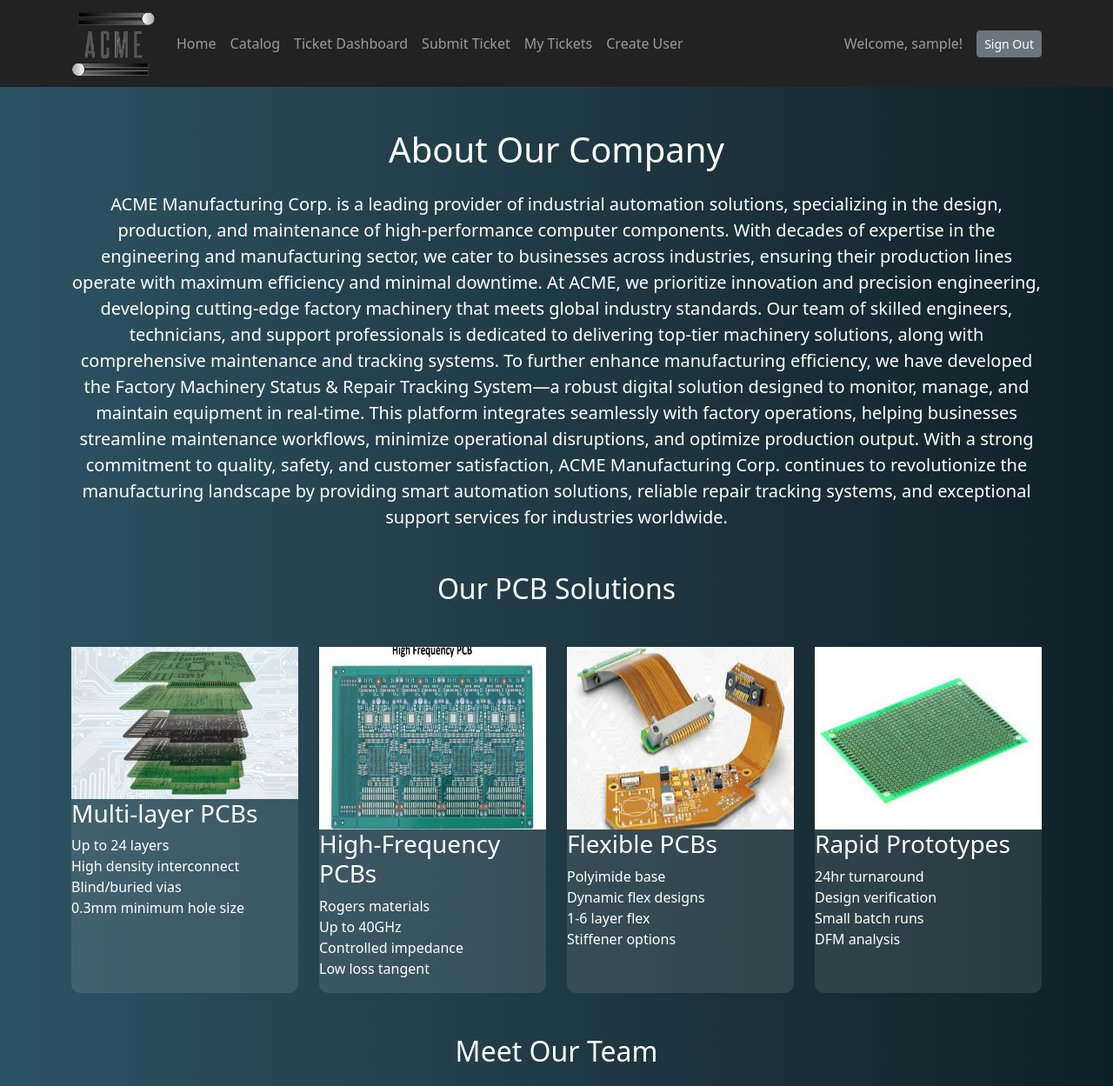
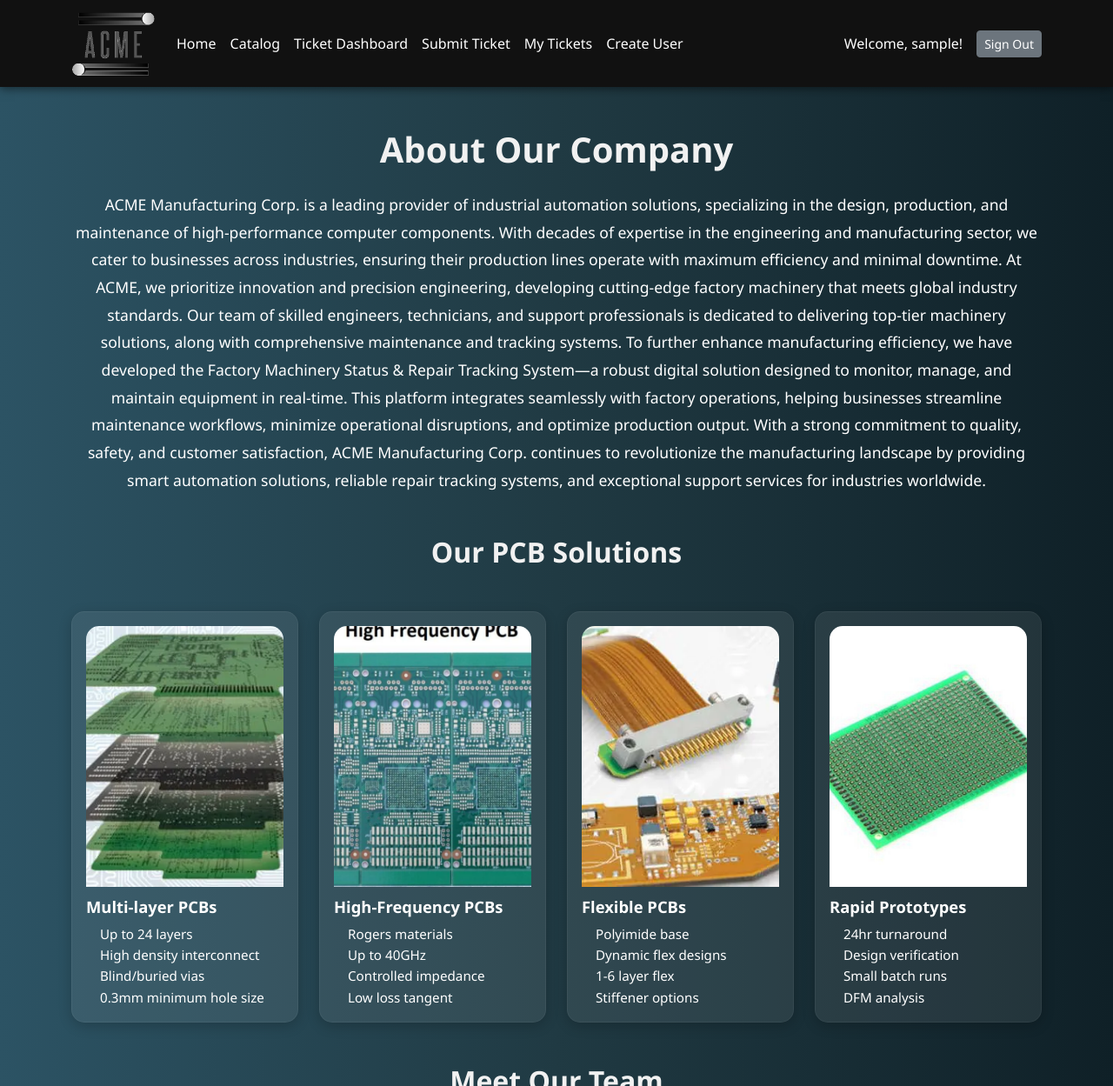
Before and after one commit to Ronghui-Lin/ee1037-groupg, a Django app: page /abt/ in a window 1280 px wide. Shown: the top 1249 px of the page at 87% size. Run offline with Django 5.2, Linux system fonts and the light colour scheme; the visitor is signed in with stand-in values (Sample User, id 1).

Commit message:
Improve card text styling and layout for products and team

```diff
--- a/acme/static/acme/css/abt.css
+++ b/acme/static/acme/css/abt.css
@@ -1,8 +1,9 @@
-/* abt.css */
+/* Reset & Base */
 html, body {
   height: 100%;
   margin: 0;
   padding: 0;
+  font-family: 'Segoe UI', Tahoma, Geneva, Verdana, sans-serif;
   background: linear-gradient(to right, #2c5364, #203a43, #0f2027);
   color: #fff;
   display: flex;
@@ -11,6 +12,25 @@
 
 main {
   flex: 1;
+}
+
+/* Navbar */
+.navbar {
+  background-color: #111 !important;
+  height: 100px;
+  box-shadow: 0 2px 10px rgba(0,0,0,0.5);
+}
+
+.navbar-brand img {
+  max-height: 75px;
+}
+
+.navbar-text, .nav-link {
+  color: #fff !important;
+}
+
+.nav-link:hover {
+  color: #4da8da !important;
 }
 
 /* Hero Section */
@@ -22,58 +42,162 @@
   text-align: center;
   background-attachment: fixed;
   position: relative;
+  background: url('/static/acme/images/factory-bg.jpg') center/cover no-repeat;
 }
 
 .hero-overlay {
   background: rgba(0, 0, 0, 0.6);
   padding: 40px;
-  border-radius: 10px;
+  border-radius: 15px;
+  max-width: 900px;
 }
 
-/* Cards */
+/* Section Titles */
+h1, h2 {
+  font-weight: 600;
+  margin-bottom: 1rem;
+  color: #f1f1f1;
+}
+
+/* Company Description */
+.about-company p {
+  line-height: 1.8;
+  font-size: 1.1rem;
+}
+
+/* Cards - Products & Team */
 .product-card, .team .card {
-  background: rgba(255, 255, 255, 0.1);
-  border: none;
-  border-radius: 10px;
+  background: rgba(255, 255, 255, 0.08);
+  border: 1px solid rgba(255,255,255,0.05);
+  border-radius: 15px;
   transition: all 0.3s ease;
   color: #fff;
+  box-shadow: 0 4px 15px rgba(0,0,0,0.2);
 }
 
 .product-card:hover, .team .card:hover {
-  transform: translateY(-5px);
-  box-shadow: 0 10px 20px rgba(0,0,0,0.2);
+  transform: translateY(-8px);
+  box-shadow: 0 12px 25px rgba(0,0,0,0.3);
+}
+
+.card-img-top {
+  width: 100%;
+  height: 300px;
+  object-fit: cover;
+  border-top-left-radius: 15px;
+  border-top-right-radius: 15px;
+}
+
+.card-body h3 {
+  font-size: 1.25rem;
+  margin-bottom: 0.75rem;
 }
 
 .spec-list {
   list-style: none;
   padding-left: 0;
+  font-size: 0.95rem;
+  line-height: 1.6;
 }
 
 /* Team Section */
-.team .card-img-top {
-  height: 250px;
-  object-fit: cover;
-  border-radius: 10px 10px 0 0;
+.team h2 {
+  margin-bottom: 2rem;
 }
 
-
-.navbar {
-  background-color: #222 !important;
-  height: 100px;
+.team .card {
+  padding: 1rem;
 }
 
+/* Footer */
+.text-white{
+  text-decoration: none;
+}
 .site-footer {
-  background-color: #222;
-  color: #fff;
+  background-color: #111;
+  color: #ddd;
   padding: 40px 0;
-  margin-top: 50px;
+  font-size: 0.95rem;
+  border-top: 1px solid #333;
 }
 
 .site-footer a {
-  color: #fff;
+  color: #ccc;
   transition: color 0.3s;
 }
 
 .site-footer a:hover {
-  color: #2754e9 !important;
+  color: #4da8da !important;
 }
+
+.site-footer h4 {
+  font-size: 1.1rem;
+  margin-bottom: 1rem;
+  color: #fff;
+}
+
+.site-footer .fab {
+  transition: transform 0.3s ease;
+}
+
+.site-footer .fab:hover {
+  transform: scale(1.2);
+  color: #4da8da !important;
+}
+
+/* Responsive Spacing */
+@media (max-width: 768px) {
+  .about-company, .products-showcase, .team {
+    padding: 0 1rem;
+  }
+
+  .navbar {
+    height: auto;
+    padding: 1rem 0;
+  }
+}
+.team{
+  margin-bottom: 40px;
+}
+/* Product Card Text Adjustments */
+.product-card {
+  padding: 1rem;
+  text-align: left;
+  font-size: 1rem;
+  line-height: 1.6;
+}
+
+.product-card h3 {
+  margin-top: 0.75rem;
+  margin-bottom: 0.5rem;
+  font-weight: 600;
+  font-size: 1.15rem;
+}
+
+.product-card ul {
+  margin: 0;
+  padding-left: 1rem;
+}
+
+/* Team Card Text Improvements */
+.team .card-body {
+  text-align: center;
+  padding: 1rem 0.5rem;
+}
+
+.team .card-body h3 {
+  margin-top: 1rem;
+  font-size: 1.2rem;
+  font-weight: 600;
+}
+
+.team .card-body p {
+  margin-top: 0.5rem;
+  font-size: 0.95rem;
+  color: #ccc;
+}
+
+.products-showcase .col-md-3,
+.team .col-md-4 {
+  margin-bottom: 2rem;
+}
--- a/acme/templates/acme/abt.html
+++ b/acme/templates/acme/abt.html
@@ -151,27 +151,27 @@
             <div class="row">
                 <div class="col-md-4">
                     <div class="card">
-                        <img src="team1.jpg" class="card-img-top" alt="#">
+                        <img src="https://www.swagelok.com/-/media/about/our-leadership/matt-speece-banner.ashx" class="card-img-top" alt="Founder & CEO">
                         <div class="card-body">
-                            <h3 class="card-title">#</h3>
+                            <h3 class="card-title">John Doe</h3>
                             <p class="card-text">Founder & CEO</p>
                         </div>
                     </div>
                 </div>
                 <div class="col-md-4">
                     <div class="card">
-                        <img src="team2.jpg" class="card-img-top" alt="#">
+                        <img src="https://coset.com/wp-content/uploads/2018/07/team5.jpg" class="card-img-top" alt="Head of Engineering">
                         <div class="card-body">
-                            <h3 class="card-title">#</h3>
+                            <h3 class="card-title">Jane Smith</h3>
                             <p class="card-text">Head of Engineering</p>
                         </div>
                     </div>
                 </div>
                 <div class="col-md-4">
                     <div class="card">
-                        <img src="team3.jpg" class="card-img-top" alt="#">
+                        <img src="https://landseerleisure.com/wp-content/uploads/2023/02/dummy-member5.jpg" class="card-img-top" alt="Manager">
                         <div class="card-body">
-                            <h3 class="card-title">#</h3>
+                            <h3 class="card-title">Sam Wilson</h3>
                             <p class="card-text">Manager</p>
                         </div>
                     </div>
```
Also changed, not shown: 1 other file.
